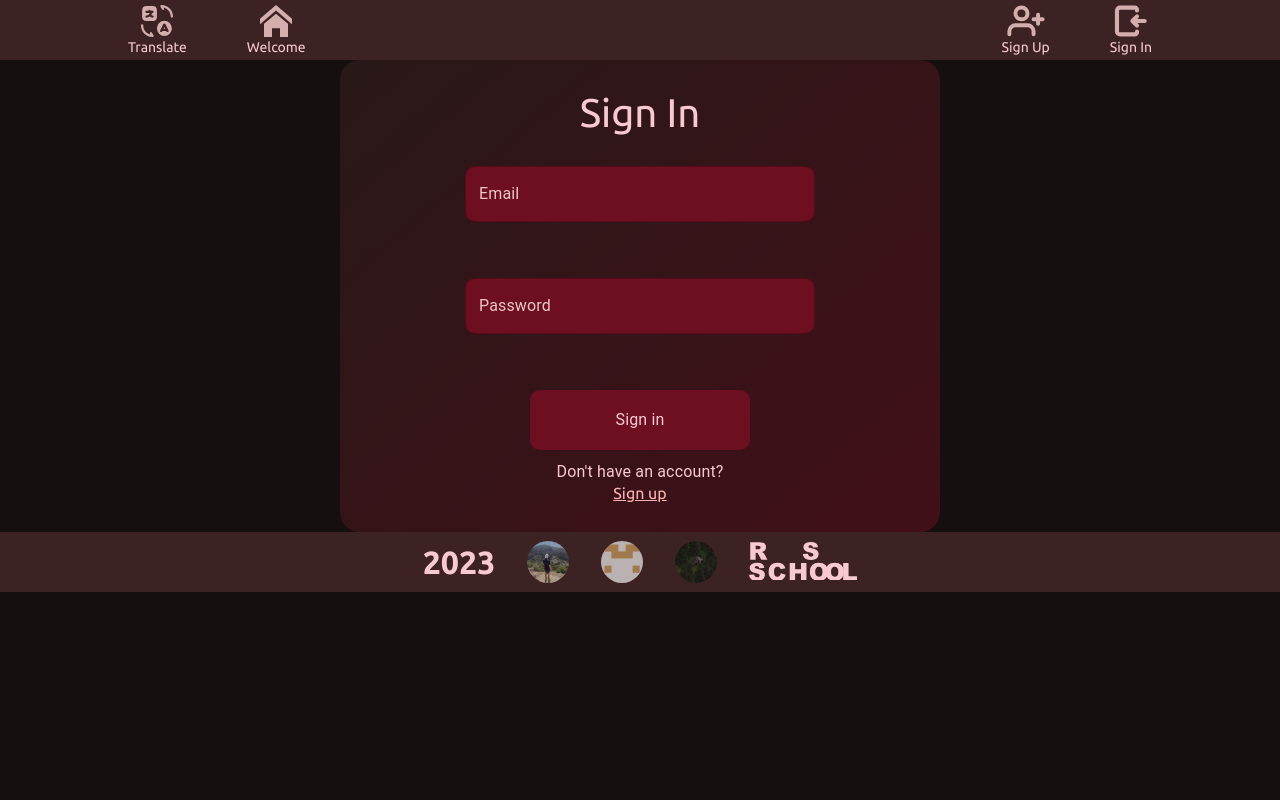
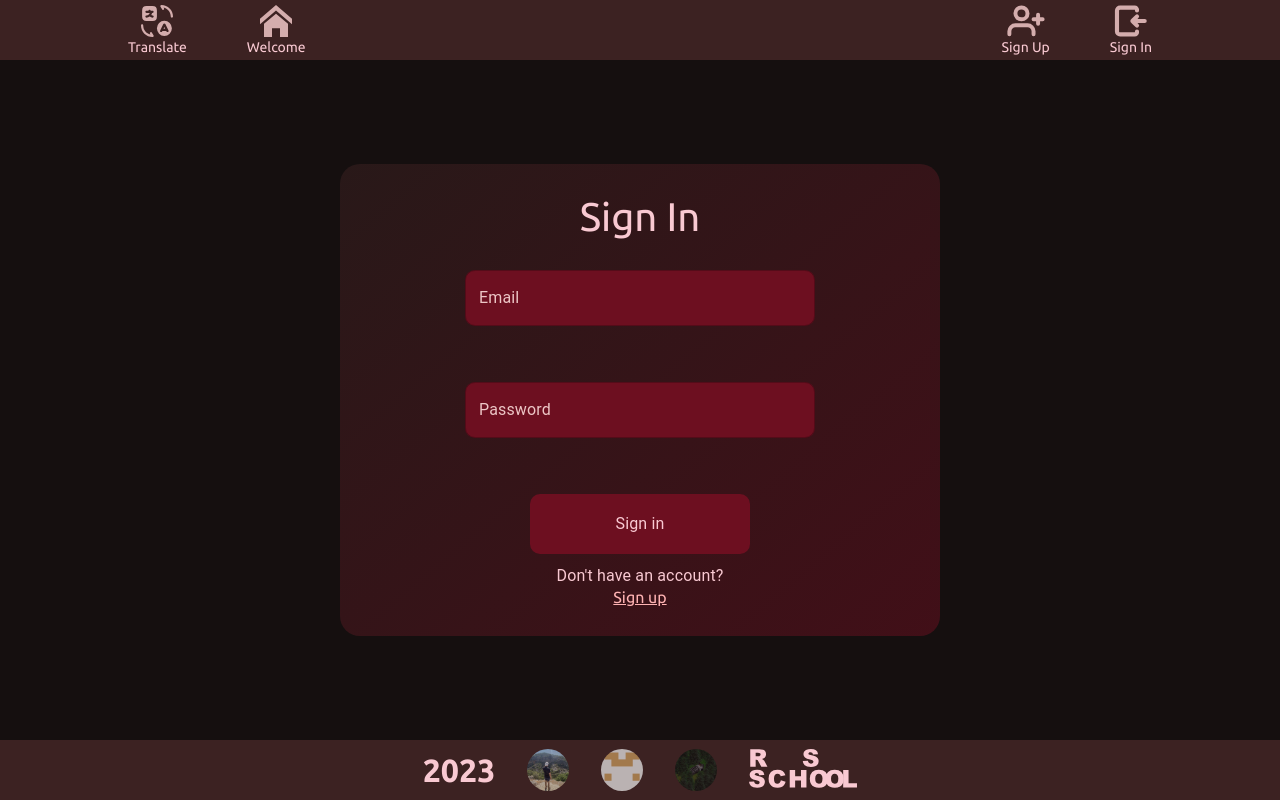
Before and after one commit to shchegolenkov/graphiql-app, a React (Vite) app: page /signin in a window 1280 px wide. Built offline with nearby package versions, Linux system fonts and the light colour scheme.

Commit message:
feat: wrap content into main tag

```diff
--- a/src/pages/SignIn/Signin.tsx
+++ b/src/pages/SignIn/Signin.tsx
@@ -21,6 +21,7 @@ export const SignIn = () => {
   };
 
   return (
+    <main>
       <div className={styles.wrapper}>
         <h2>Sign In</h2>
         <form
@@ -52,5 +53,6 @@ export const SignIn = () => {
         <Typography>Don&apos;t have an account?</Typography>
         <Link to={RouteLinks.SignUp}>Sign up</Link>
       </div>
+    </main>
   );
 };
--- a/src/pages/SignUp/Signup.tsx
+++ b/src/pages/SignUp/Signup.tsx
@@ -20,6 +20,7 @@ export const SignUp = () => {
   };
 
   return (
+    <main>
       <div className={styles.wrapper}>
         <h2>Sign Up</h2>
         <form
@@ -60,5 +61,6 @@ export const SignUp = () => {
         <Typography>Already have an account?</Typography>
         <Link to={RouteLinks.SignIn}>Log in</Link>
       </div>
+    </main>
   );
 };
```
Lines whose indentation alone changed are shown as unchanged.
